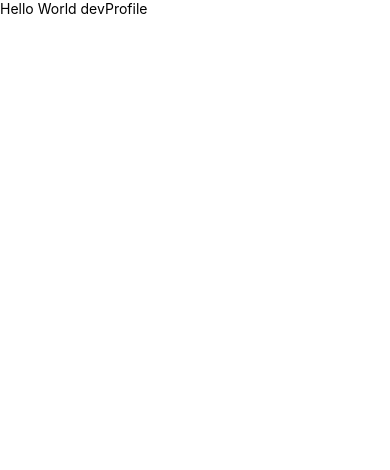
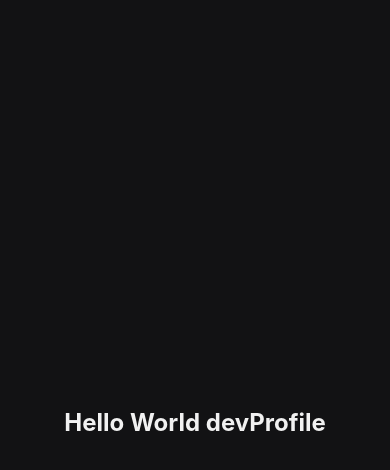
Before and after one commit to GabrielDuarte07/devProfile, a React Native app: screen / in a window 390 px wide. Shown: the top 470 px of the page. Built offline with nearby package versions, Linux system fonts and the light colour scheme.

Commit message:
theme provider

```diff
--- a/App.tsx
+++ b/App.tsx
@@ -1,6 +1,12 @@
 import React from "react";
 import Home from "./src/pages/Home";
+import { ThemeProvider } from "styled-components";
+import theme from "./src/global/styles/theme";
 
 export default function App(): React.JSX.Element {
-  return <Home></Home>;
+  return (
+    <ThemeProvider theme={theme}>
+      <Home />
+    </ThemeProvider>
+  );
 }
--- a/package.json
+++ b/package.json
@@ -17,10 +17,13 @@
     "react-dom": "18.2.0",
     "react-native": "0.74.1",
     "react-native-web": "~0.19.10",
+    "styled-components": "^6.1.10",
     "typescript": "~5.3.3"
   },
   "devDependencies": {
     "@babel/core": "^7.20.0",
+    "@types/styled-components": "^5.1.34",
+    "@types/styled-components-react-native": "^5.2.5",
     "@typescript-eslint/eslint-plugin": "^7.8.0",
     "@typescript-eslint/parser": "^7.8.0",
     "eslint": "^8.57.0",
--- /dev/null
+++ b/src/global/styles/theme.ts
@@ -0,0 +1,15 @@
+export default {
+  colors: {
+    black: "#000",
+    white: "#FFF",
+    primary: "#eba417",
+    primaryLight: "#ffdb77",
+    secondary: "#79c7ff",
+    success: "#12a454",
+    danger: "#e83f5b",
+    dark: "#121214",
+    light: "#f1f1f1",
+    grey500: "#a8a8b3",
+    grey800: "#29292e",
+  },
+};
--- a/src/pages/Home/index.tsx
+++ b/src/pages/Home/index.tsx
@@ -1,24 +1,14 @@
 import React from "react";
-import { Platform, SafeAreaView, StyleSheet, Text, View } from "react-native";
+import { Container, ContainerSafe, Title } from "./styles";
 
 const Home = (): React.JSX.Element => {
   return (
-    <SafeAreaView style={styles.safeArea}>
-      <View style={styles.container}>
-        <Text>Hello World devProfile</Text>
-      </View>
-    </SafeAreaView>
+    <ContainerSafe>
+      <Container>
+        <Title>Hello World devProfile</Title>
+      </Container>
+    </ContainerSafe>
   );
 };
 
-const styles = StyleSheet.create({
-  safeArea: {
-    flex: 1,
-    marginTop: Platform.OS === "android" ? 22 : 0,
-  },
-  container: {
-    flex: 1,
-  },
-});
-
 export default Home;
--- /dev/null
+++ b/src/pages/Home/styles.ts
@@ -0,0 +1,18 @@
+import styled from "styled-components/native";
+
+export const ContainerSafe = styled.SafeAreaView`
+  flex: 1;
+`;
+
+export const Container = styled.View`
+  flex: 1;
+  background-color: #121214;
+  justify-content: center;
+  align-items: center;
+`;
+
+export const Title = styled.Text`
+  font-size: 24px;
+  font-weight: bold;
+  color: #f1f1f1;
+`;
```
Also changed, not shown: 2 other files (tests, documents, lock files or other folders).
